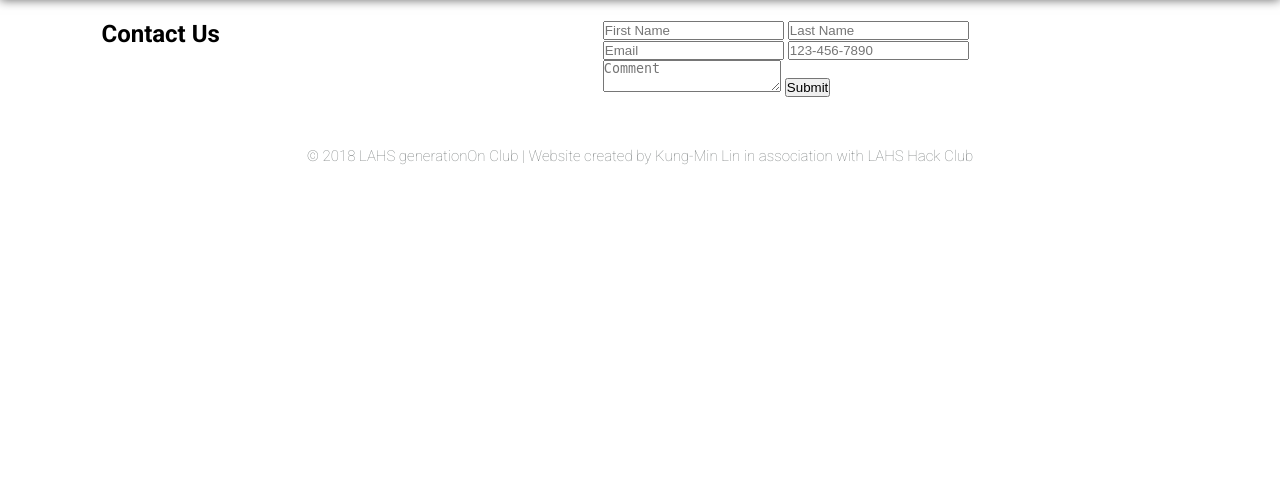
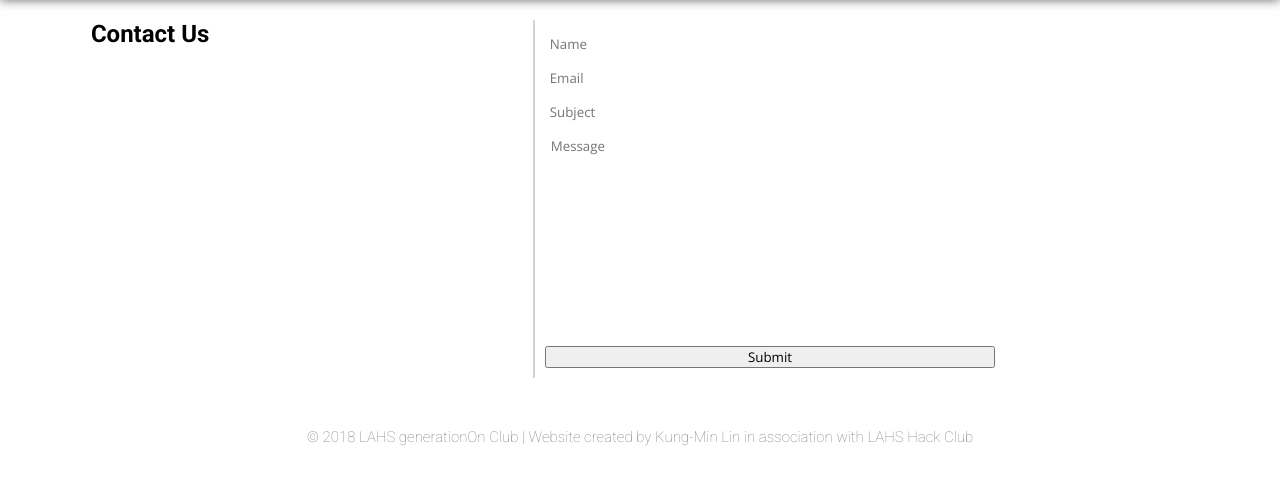
Before and after one commit to kungminlin/generationOn-Website, a PHP site: page /pages/contact in a window 1280 px wide. Shown: the part 49-534 px from the top of the page. Run offline with PHP 8.4, Linux system fonts and the light colour scheme.

Commit message:
Add files via upload

```diff
--- a/assets/css/main.css
+++ b/assets/css/main.css
@@ -207,6 +207,57 @@ div.officers {
 			font-weight: 300;
 		}
 
+form {
+	padding: 10px;
+	border-left: 2px solid lightgray;
+}
+	input, textarea {
+		font-family: "Open Sans", sans-serif;
+	}
+	input[name="name"], input[name="email"], input[name="subject"] {
+		border: 0;
+		border-bottom: 1.5px solid white;
+		margin-bottom: 5px;
+		transition: border-bottom 0.5s;
+	}
+	input[name="name"]:focus, input[name="email"]:focus, input[name="subject"]:focus {
+		outline-width: 0;
+		border-bottom: 1.5px solid blue;
+	}
+	input[name="name"] {
+		width: 50%;
+		box-sizing: border-box;
+		padding: 5px;
+		display: inline-block;
+	}
+	input[name="email"] {
+		width: 50%;
+		box-sizing: border-box;
+		padding: 5px;
+		display: inline-block;
+	}
+	input[name="subject"] {
+		width: 100%;
+		padding: 5px;
+	}
+	textarea {
+		width: 100%;
+		height: 200px;
+		padding: 5px;
+		resize: none;
+		overflow-x: hidden;
+		border: 0;
+		border-left: 1.5px solid white;
+		transition: border-left 0.5s;
+	}
+	textarea:focus {
+		border-left: 1.5px solid blue;
+		outline-width: 0;
+	}
+	input[type="submit"] {
+		width: 100%;
+	}
+
 span.btn {
 	border-style: solid;
 	border-width: 1px;
--- a/pages/contact/index.php
+++ b/pages/contact/index.php
@@ -13,11 +13,10 @@
 		</div>
 		<div class="content">
 			<form>
-				<input type="text" id="fname" name="firstname" placeholder="First Name">
-				<input type="text" id="lname" name="lastname" placeholder="Last Name">
+				<input type="text" id="name" name="name" placeholder="Name">
 				<input type="email" id="email" name="email" placeholder="Email">
-				<input type="tel" id="phone" name="phone" placeholder="123-456-7890">
-				<textarea placeholder="Comment"></textarea>
+				<input type="text" id="subject" name="subject" placeholder="Subject">
+				<textarea id="message" name="message" placeholder="Message"></textarea>
 				<input type="submit" value="Submit">
 			</form>
 		</div>
```
